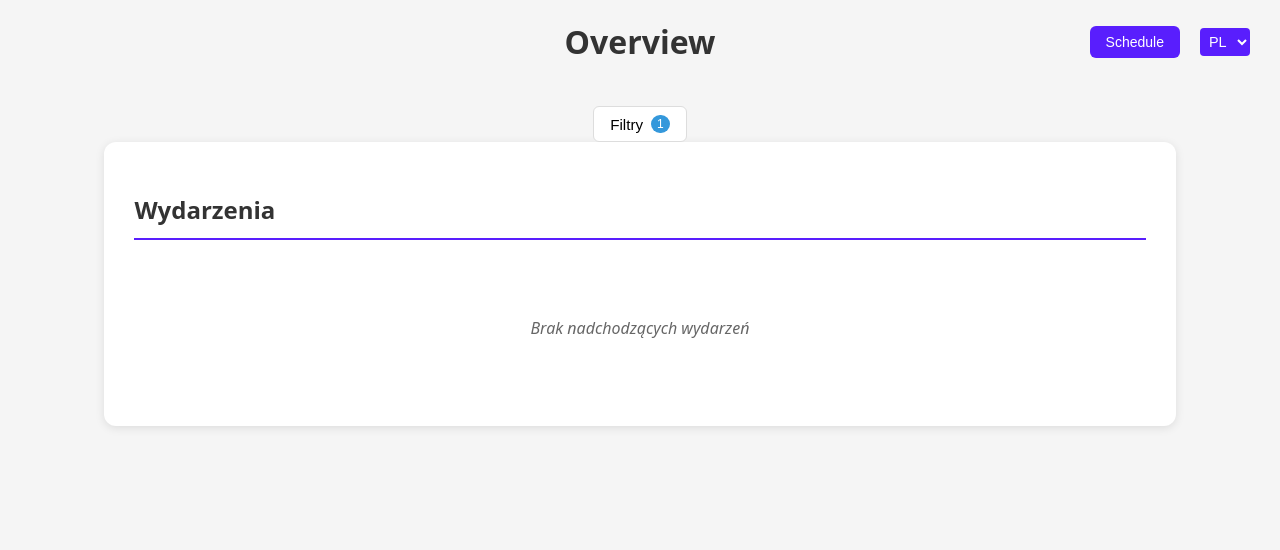
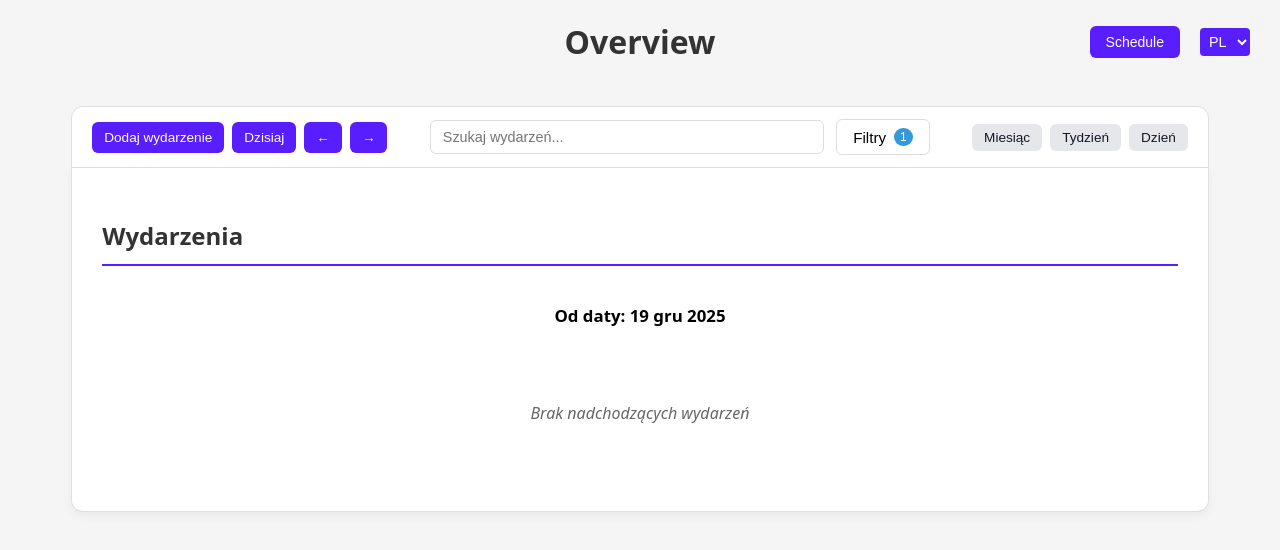
Before and after one commit to jakubgozlinskicc/SchedulePrototype, a React (Vite) app: page /overview in a window 1280 px wide. Shown: the top 550 px of the page. Built offline with nearby package versions, Linux system fonts and the light colour scheme.

Commit message:
Event toolbar added

```diff
--- a/src/pages/OverviewPage/OverviewPage.css
+++ b/src/pages/OverviewPage/OverviewPage.css
@@ -1,9 +1,33 @@
+.overview-wrapper {
+  width: 90%;
+  max-width: 1400px;
+  margin: 0 auto;
+  display: flex;
+  flex-direction: column;
+}
+
+.overview-toolbar {
+  width: 100%;
+  box-sizing: border-box;
+}
+
+.overview-content {
+  width: 100%;
+  background-color: white;
+  padding: 30px;
+  border: 1px solid #e0e0e0;
+  border-top: none;
+  border-radius: 0 0 12px 12px;
+  box-shadow: 0 4px 10px rgba(0, 0, 0, 0.05);
+  box-sizing: border-box;
+}
+
 .overview-page {
   background-color: #f5f5f5;
   display: flex;
   flex-direction: column;
-  align-items: center;
   min-height: 100vh;
+  padding-bottom: 40px;
 }
 
 .overview-header {
@@ -22,14 +46,6 @@
   color: #333;
 }
 
-.overview-content {
-  background-color: white;
-  padding: 30px;
-  border-radius: 12px;
-  box-shadow: 0 2px 10px rgba(0, 0, 0, 0.1);
-  width: 80%;
-}
-
 .overview-content h2 {
   color: #333;
   margin-bottom: 20px;
@@ -43,3 +59,10 @@
   text-align: center;
   padding: 40px;
 }
+
+.active-dates {
+  display: flex;
+  gap: 16px;
+  font-size: 0.9rem;
+  justify-content: center;
+}
--- a/src/pages/OverviewPage/OverviewPage.tsx
+++ b/src/pages/OverviewPage/OverviewPage.tsx
@@ -1,18 +1,25 @@
 import { useNavigate } from "react-router-dom";
 import "./components/EventList/EventList.css";
 import "./components/FiltersDropdown/FiltersDropdown.css";
+import "./components/EventToolbar/EventToolbar.css";
 import "./OverviewPage.css";
 import { useTranslationContext } from "../../locales/useTranslationContext";
 import type { Language } from "../../contexts/translationContext/translationContext";
 import { EventList } from "./components/EventList/EventList";
 import { useTranslation } from "react-i18next";
-import { FiltersDropdown } from "./components/FiltersDropdown/FiltersDropdown";
 import { FiltersProvider } from "./context/FiltersProvider";
+import { useFiltersContext } from "./context/useFiltersContext";
+import { locales } from "../../utils/calendarLocalizer/calendarLocalizer";
+import { format } from "date-fns";
+import { EventToolbar } from "./components/EventToolbar/EventToolbar";
 
-function OverviewPage() {
+function OverviewPageContent() {
   const navigate = useNavigate();
+  const { currentLanguage, changeLanguage } = useTranslationContext();
+  const { filters } = useFiltersContext();
+  const { t } = useTranslation();
 
-  const { currentLanguage, changeLanguage } = useTranslationContext();
+  const locale = locales[currentLanguage];
 
   const handleLanguageChange = (
     event: React.ChangeEvent<HTMLSelectElement>
@@ -20,10 +27,9 @@ function OverviewPage() {
     changeLanguage(event.target.value as Language);
   };
 
-  const { t } = useTranslation();
+  const formatDate = (date: Date) => format(date, "d MMM yyyy", { locale });
 
   return (
-    <FiltersProvider>
     <div className="overview-page">
       <div className="top-controls">
         <button className="overview-button" onClick={() => navigate("/")}>
@@ -42,14 +48,35 @@ function OverviewPage() {
       <header className="overview-header">
         <h1>Overview</h1>
       </header>
+      <div className="overview-wrapper">
         <div className="overview-toolbar">
-          <FiltersDropdown />
+          <EventToolbar />
         </div>
         <main className="overview-content">
           <h2>{t("events")}</h2>
+          <div className="active-dates">
+            {filters.dateFrom && (
+              <h3>
+                {t("date-from")}: {formatDate(filters.dateFrom)}
+              </h3>
+            )}
+            {filters.dateTo && (
+              <h3>
+                {t("date-to")}: {formatDate(filters.dateTo)}
+              </h3>
+            )}
+          </div>
           <EventList />
         </main>
       </div>
+    </div>
+  );
+}
+
+function OverviewPage() {
+  return (
+    <FiltersProvider>
+      <OverviewPageContent />
     </FiltersProvider>
   );
 }
--- a/src/pages/OverviewPage/components/EventList/EventList.css
+++ b/src/pages/OverviewPage/components/EventList/EventList.css
@@ -45,3 +45,8 @@
   max-height: 100px;
   overflow-y: auto;
 }
+
+.day-header {
+  font-weight: bold;
+  padding: 10px;
+}
--- /dev/null
+++ b/src/pages/OverviewPage/components/EventToolbar/EventToolbar.css
@@ -0,0 +1,58 @@
+.event-toolbar {
+  display: flex;
+  justify-content: space-between;
+  align-items: center;
+  gap: 15px;
+  padding: 12px 20px;
+  background: white;
+  border: 1px solid #e0e0e0;
+  border-radius: 12px 12px 0 0;
+  width: 100%;
+  box-sizing: border-box;
+}
+
+.toolbar-left-side,
+.toolbar-right-side {
+  display: flex;
+  align-items: center;
+  flex-shrink: 0;
+}
+
+.toolbar-center-side {
+  display: flex;
+  align-items: center;
+  gap: 12px;
+  flex-grow: 1;
+  justify-content: center;
+  max-width: 500px;
+}
+
+.search-events {
+  flex-grow: 1;
+}
+
+.filter-input {
+  width: 100%;
+  padding: 8px 12px;
+  border: 1px solid #ddd;
+  border-radius: 6px;
+  box-sizing: border-box;
+}
+
+.actions-buttons,
+.view-buttons {
+  display: flex;
+  gap: 8px;
+}
+
+.actions-buttons .nav-button:first-child {
+  background-color: #591efd;
+  color: white;
+  border: none;
+}
+
+.actions-buttons .nav-button {
+  padding: 8px 12px;
+  border-radius: 6px;
+  cursor: pointer;
+}
--- /dev/null
+++ b/src/pages/OverviewPage/components/EventToolbar/EventToolbar.tsx
@@ -0,0 +1,64 @@
+import { useTranslation } from "react-i18next";
+import { FiltersDropdown } from "../FiltersDropdown/FiltersDropdown";
+import { useFiltersContext } from "../../context/useFiltersContext";
+import { useEventToolbar } from "./useEventToolbar/useEventToolbar";
+
+export function EventToolbar() {
+  const { t } = useTranslation();
+  const { filters, updateFilter } = useFiltersContext();
+
+  const {
+    setToday,
+    handleNextDay,
+    handlePreviousDay,
+    setCurrentDayRange,
+    setCurrentWeekRange,
+    setCurrentMonthRange,
+  } = useEventToolbar();
+
+  return (
+    <div className="event-toolbar">
+      <div className="toolbar-left-side">
+        <div className="actions-buttons">
+          <button className="nav-button">{t("btn-add")}</button>
+          <button className="nav-button" onClick={setToday}>
+            {t("today")}
+          </button>
+          <button className="nav-button" onClick={handlePreviousDay}>
+            ←
+          </button>
+          <button className="nav-button" onClick={handleNextDay}>
+            →
+          </button>
+        </div>
+      </div>
+
+      <div className="toolbar-center-side">
+        <div className="search-events">
+          <input
+            type="text"
+            placeholder={t("search-placeholder")}
+            value={filters.searchQuery}
+            onChange={(e) => updateFilter("searchQuery", e.target.value)}
+            className="filter-input"
+          />
+        </div>
+        <FiltersDropdown />
+      </div>
+
+      <div className="toolbar-right-side">
+        <div className="view-buttons">
+          <button className="view-button" onClick={setCurrentMonthRange}>
+            {t("month")}
+          </button>
+          <button className="view-button" onClick={setCurrentWeekRange}>
+            {t("week")}
+          </button>
+          <button className="view-button" onClick={setCurrentDayRange}>
+            {t("day")}
+          </button>
+        </div>
+      </div>
+    </div>
+  );
+}
--- /dev/null
+++ b/src/pages/OverviewPage/components/EventToolbar/useEventToolbar/useEventToolbar.ts
@@ -0,0 +1,85 @@
+import {
+  addDays,
+  endOfDay,
+  endOfMonth,
+  endOfWeek,
+  startOfDay,
+  startOfMonth,
+  startOfWeek,
+} from "date-fns";
+import { useFiltersContext } from "../../../context/useFiltersContext";
+
+export function useEventToolbar() {
+  const { filters, updateFilter } = useFiltersContext();
+
+  const setToday = () => {
+    const today = new Date();
+    today.setHours(0, 0, 0, 0);
+
+    updateFilter("dateFrom", today);
+    updateFilter("dateTo", today);
+  };
+
+  const handleNextDay = () => {
+    if (filters.dateFrom) {
+      const nextFromDay = addDays(filters.dateFrom, 1);
+      updateFilter("dateFrom", nextFromDay);
+    }
+    if (filters.dateTo) {
+      const nextToDay = addDays(filters.dateTo, 1);
+      updateFilter("dateTo", nextToDay);
+    }
+  };
+
+  const handlePreviousDay = () => {
+    if (filters.dateFrom) {
+      const nextFromDay = addDays(filters.dateFrom, -1);
+      updateFilter("dateFrom", nextFromDay);
+    }
+    if (filters.dateTo) {
+      const nextToDay = addDays(filters.dateTo, -1);
+      updateFilter("dateTo", nextToDay);
+    }
+  };
+
+  const setCurrentMonthRange = () => {
+    if (filters.dateFrom) {
+      const currentDate = filters.dateFrom;
+      const start = startOfMonth(currentDate);
+      const end = endOfMonth(currentDate);
+
+      updateFilter("dateFrom", start);
+      updateFilter("dateTo", end);
+    }
+  };
+
+  const setCurrentWeekRange = () => {
+    if (filters.dateFrom) {
+      const currentDate = filters.dateFrom;
+      const start = startOfWeek(currentDate, { weekStartsOn: 1 });
+      const end = endOfWeek(currentDate, { weekStartsOn: 1 });
+
+      updateFilter("dateFrom", start);
+      updateFilter("dateTo", end);
+    }
+  };
+
+  const setCurrentDayRange = () => {
+    if (filters.dateFrom) {
+      const currentDate = filters.dateFrom;
+      const start = startOfDay(currentDate);
+      const end = endOfDay(currentDate);
+
+      updateFilter("dateFrom", start);
+      updateFilter("dateTo", end);
+    }
+  };
+  return {
+    setToday,
+    handleNextDay,
+    handlePreviousDay,
+    setCurrentDayRange,
+    setCurrentWeekRange,
+    setCurrentMonthRange,
+  };
+}
--- a/src/pages/OverviewPage/components/FiltersDropdown/FiltersDropdown.tsx
+++ b/src/pages/OverviewPage/components/FiltersDropdown/FiltersDropdown.tsx
@@ -57,17 +57,6 @@ export function FiltersDropdown() {
       {isOpen && (
         <div className="filters-panel">
           <div className="filter-group">
-            <label className="filter-label">{t("search")}</label>
-            <input
-              type="text"
-              placeholder={t("search-placeholder")}
-              value={filters.searchQuery}
-              onChange={(e) => updateFilter("searchQuery", e.target.value)}
-              className="filter-input"
-            />
-          </div>
-
-          <div className="filter-group">
             <label className="filter-label">{t("date-from")}</label>
             <input
               type="date"
```
Lines whose indentation alone changed are shown as unchanged.
